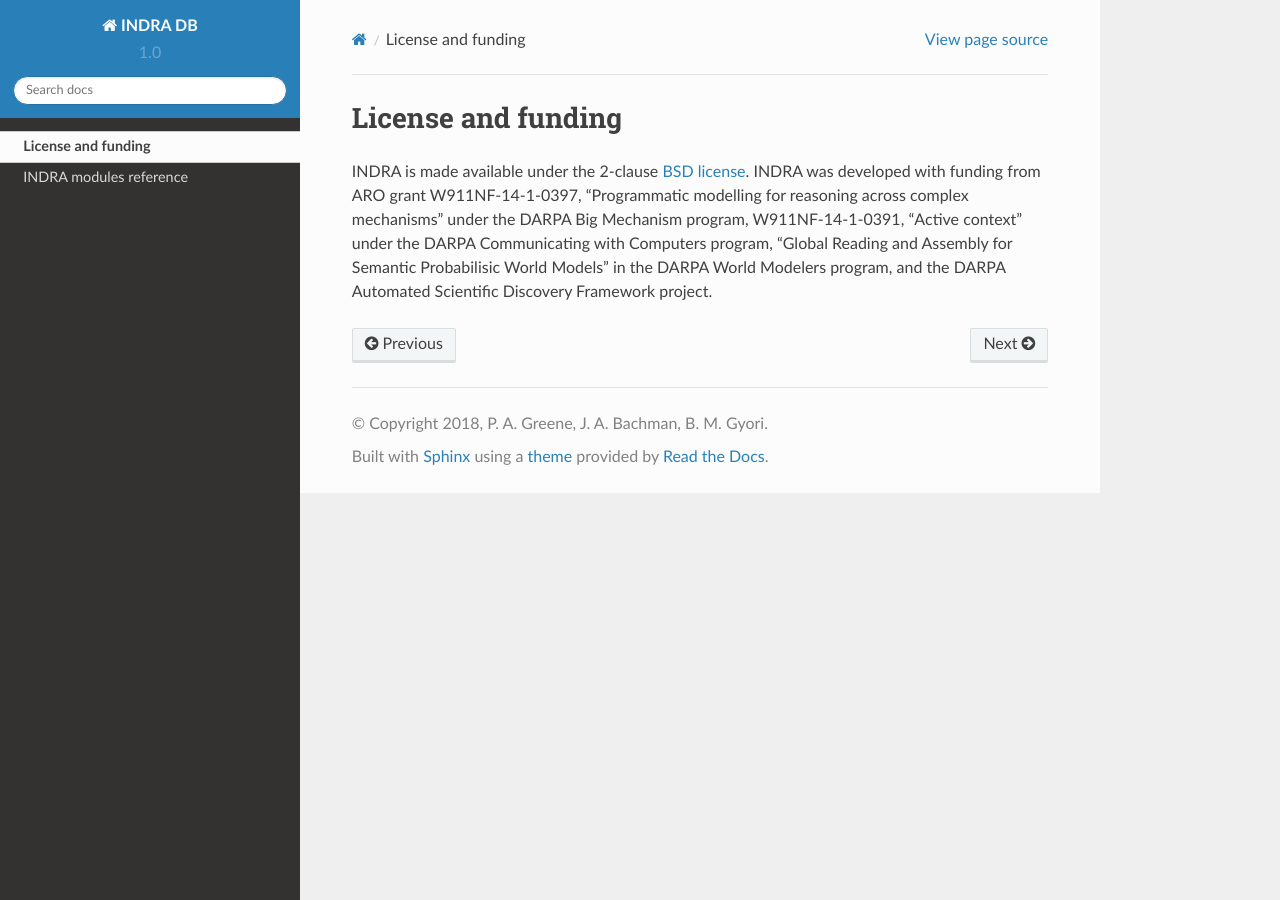
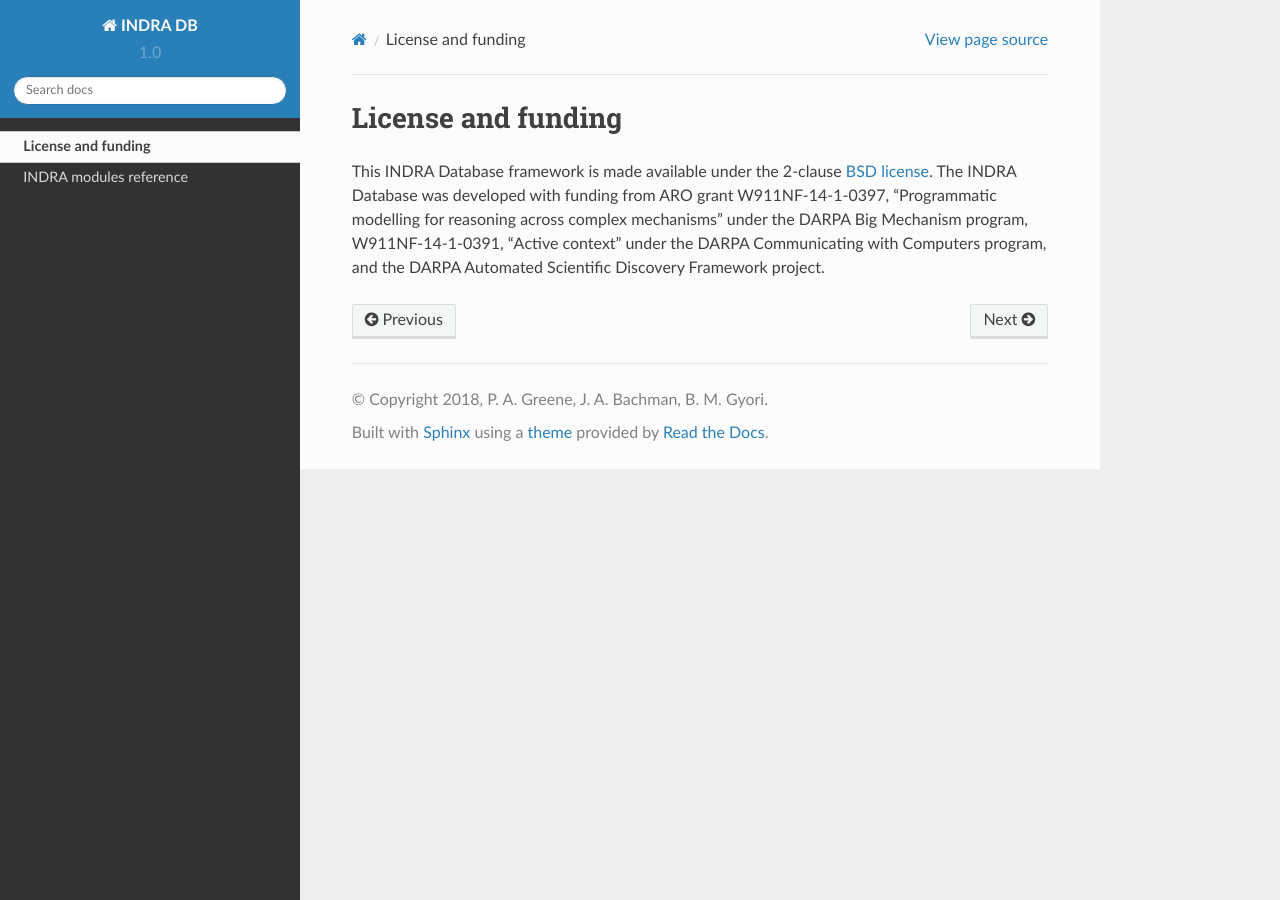
Before and after one commit to gyorilab/indra_db, a Sphinx documentation site: the page built from doc/license.rst, in a window 1280 px wide. Built offline with Sphinx 7.4.7 and the Read the Docs theme 2.0.0, drawn with Linux system fonts in a browser that asks for light colours.

Commit message:
Fix grant info in license file.

```diff
--- a/doc/license.rst
+++ b/doc/license.rst
@@ -1,11 +1,9 @@
 License and funding
 -------------------
 
-INDRA is made available under the 2-clause `BSD license
-<https://opensource.org/licenses/BSD-2-Clause>`_. INDRA was developed with funding
-from ARO grant W911NF-14-1-0397, "Programmatic modelling for
+This INDRA Database framework is made available under the 2-clause `BSD license
+<https://opensource.org/licenses/BSD-2-Clause>`_. The INDRA Database was developed
+with funding from ARO grant W911NF-14-1-0397, "Programmatic modelling for
 reasoning across complex mechanisms" under the DARPA Big Mechanism program,
 W911NF-14-1-0391, "Active context" under the DARPA Communicating with
-Computers program, "Global Reading and Assembly for Semantic Probabilisic
-World Models" in the DARPA World Modelers program, and the DARPA
-Automated Scientific Discovery Framework project.
+Computers program, and the DARPA Automated Scientific Discovery Framework project.
```
